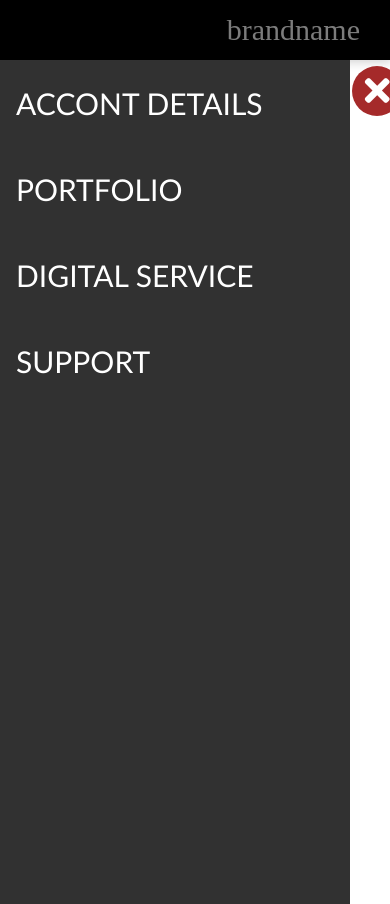
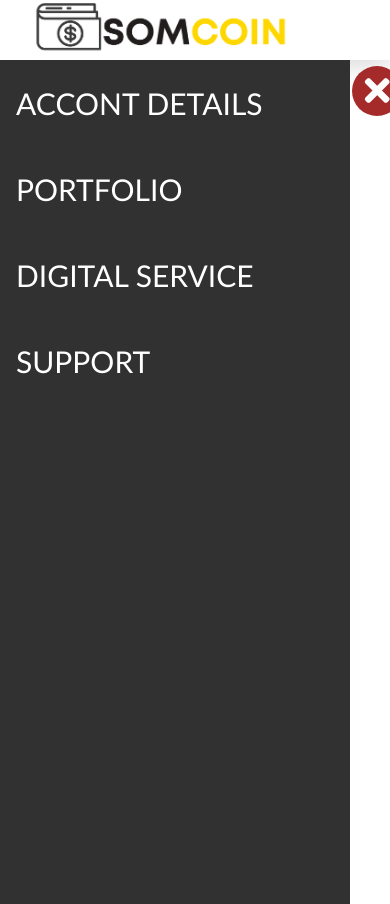
Before and after one commit to coderazhraf/ahmedtime, a plain HTML site: page index.html in a window 390 px wide. Both pictures are taken after a click on the icon 47 px from the left and 30 px from the top of the page. Drawn offline with Linux system fonts and the light colour scheme.

Commit message:
second commit

```diff
--- a/app.js
+++ b/app.js
@@ -1,18 +1,20 @@
 let open = document.querySelector(".open");
 let close = document.querySelector(".close");
 let navLink = document.querySelector(".navLink");
+let logo = document.querySelector(".logo");
 
 open.addEventListener("click", ()=>{
     console.log(navLink)
     navLink.style.left = 0;
     open.style.display = "none";
     close.style.opacity = 1;
-
+    logo.classList.add("logodesing");
 });
 close.addEventListener("click", ()=>{
     console.log(navLink)
     navLink.style.left = -100 + "%";
     open.style.display = "block";
     close.style.opacity = 0;
+    logo.classList.remove("logodesing");
 
 });
--- a/index.html
+++ b/index.html
@@ -15,7 +15,7 @@
   </head>
   <body>
     <div class="header">
-      <div class="logo">brandname</div>
+      <div class="logo"><img src="./logosomcoin.png" alt="" /></div>
       <div class="navLink">
         <ul>
           <li><a href="">Accont details</a></li>
--- a/style.css
+++ b/style.css
@@ -15,12 +15,18 @@
   padding: 0 30px;
   margin-bottom: 20px;
   position: relative;
-  background-color: rgb(0, 0, 0);
+  box-shadow: 1px 1px 30px 1px rgba(0, 0, 0, 0.19);
+  /* background-color: rgb(0, 0, 0); */
 }
 
+.logo img {
+  width: 260px;
+  margin-top: 20px;
+}
 .logo {
   font-size: 30px;
   flex: 2;
+  transition: all 0.5s;
 }
 
 .header .navLink ul li {
@@ -95,4 +101,11 @@
     opacity: 0;
     transition-delay: 0.5s;
   }
+  .logodesing {
+    flex-direction: row;
+    flex: 3;
+    font-size: 40px;
+    text-transform: uppercase;
+    transition: all 0.5s;
+  }
 }
```
Also changed, not shown: logosomcoin.png (added).
